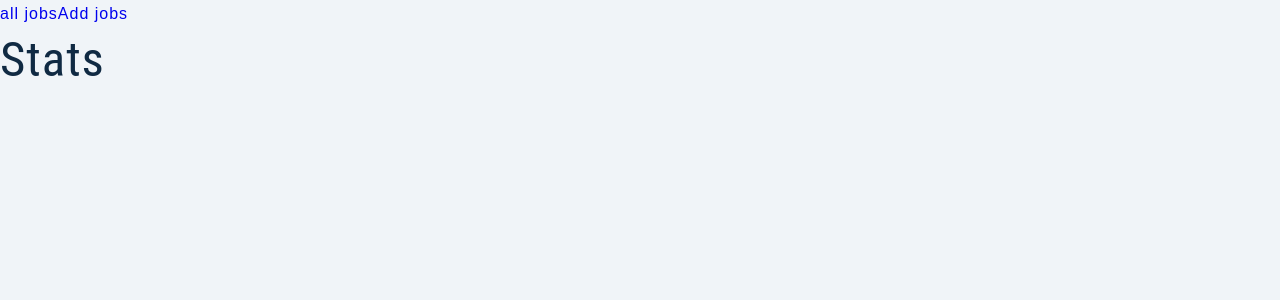
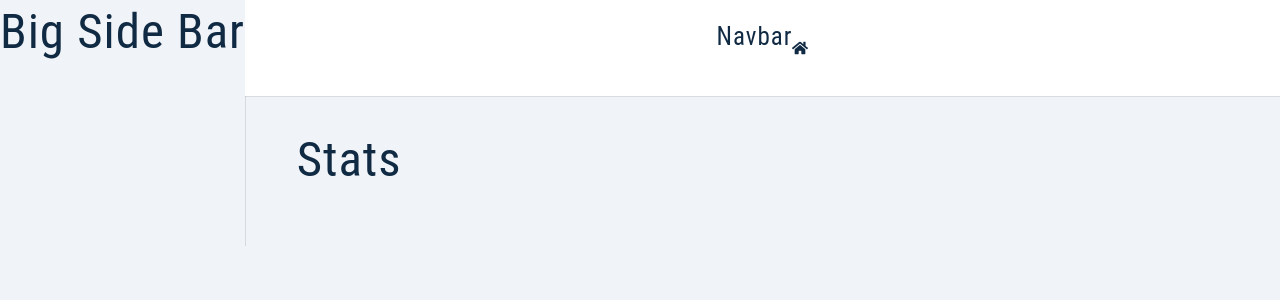
Before and after one commit to kendraodrunia/jobify-app, a React (Create React App) app in the folder client/: page / in a window 1280 px wide. Shown: the top 300 px of the page. Built offline with nearby package versions, Linux system fonts and the light colour scheme; sample sign-in values are in the browser's storage.

Commit message:
add nav and i ons

```diff
--- a/client/package.json
+++ b/client/package.json
@@ -11,6 +11,7 @@
     "normalize.css": "^8.0.1",
     "react": "^18.2.0",
     "react-dom": "^18.2.0",
+    "react-icons": "^4.7.1",
     "react-router-dom": "^6.7.0",
     "react-scripts": "5.0.1",
     "styled-components": "^5.3.6",
--- /dev/null
+++ b/client/src/components/BigSideBar.js
@@ -0,0 +1,10 @@
+import Wrapper from "../assets/wrappers/BigSidebar";
+
+const BigSidebar = () =>{
+    return(
+        <Wrapper>
+            <h1>Big side Bar</h1>
+        </Wrapper>
+    )
+}
+export default BigSidebar
--- /dev/null
+++ b/client/src/components/NavBar.js
@@ -0,0 +1,13 @@
+import Wrapper from '../assets/wrappers/Navbar'
+import {FaHome} from 'react-icons/fa'
+
+const NavBar = () => {
+  return (
+    <Wrapper>
+      <h4>navbar</h4>
+      <FaHome />
+    </Wrapper>
+  )
+}
+
+export default NavBar
--- /dev/null
+++ b/client/src/components/SmallSideBar.js
@@ -0,0 +1,11 @@
+import Wrapper from "../assets/wrappers/SmallSidebar";
+
+const SmallSidebar = () =>{
+    return(
+        <Wrapper>
+            <h1>Small Bar</h1>
+        </Wrapper>
+    )
+}
+
+export default SmallSidebar
--- a/client/src/pages/dashboard/SharedLayout.js
+++ b/client/src/pages/dashboard/SharedLayout.js
@@ -1,15 +1,21 @@
-import { Outlet, Link } from 'react-router-dom';
-import Wrapper from '../../assets/wrappers/SharedLayout';
-
+import { Outlet } from 'react-router-dom'
+import Wrapper from '../../assets/wrappers/SharedLayout'
+import { NavBar, BigSidebar, SmallSidebar } from '../../components'
 const SharedLayout = () => {
   return (
     <Wrapper>
-      <nav>
-        <Link to='all-jobs'>all jobs</Link>
-        <Link to='add-job'>Add jobs</Link>
-      </nav>
-      <Outlet /> {/** outlet is where our nested pages will lie */}
+      <main className='dashboard'>
+        <SmallSidebar />
+        <BigSidebar />
+        <div>
+          <NavBar />
+          <div className='dashboard-page'>
+            <Outlet />
+          </div>
+        </div>
+      </main>
     </Wrapper>
-  );
-};
+  )
+}
+
 export default SharedLayout
```
Also changed, not shown: client/src/components/index.js (+7 -1 lines).
